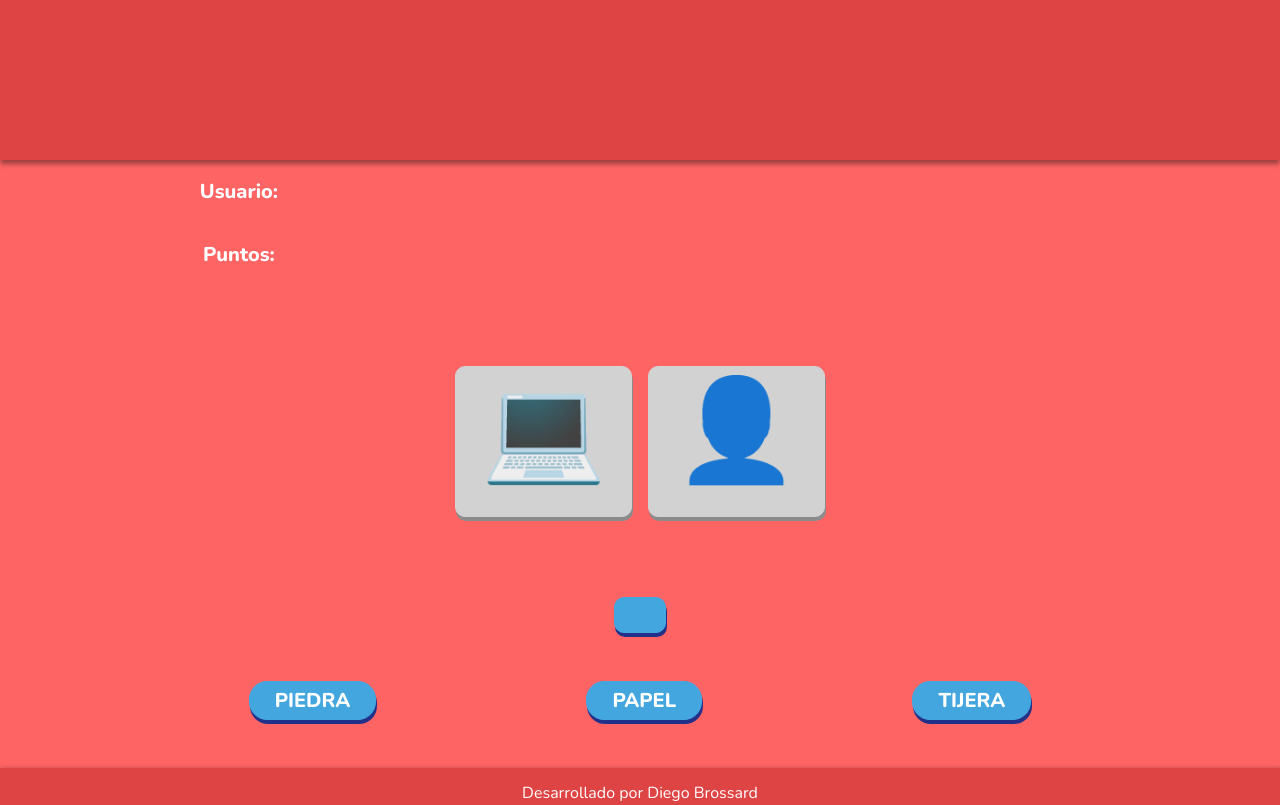
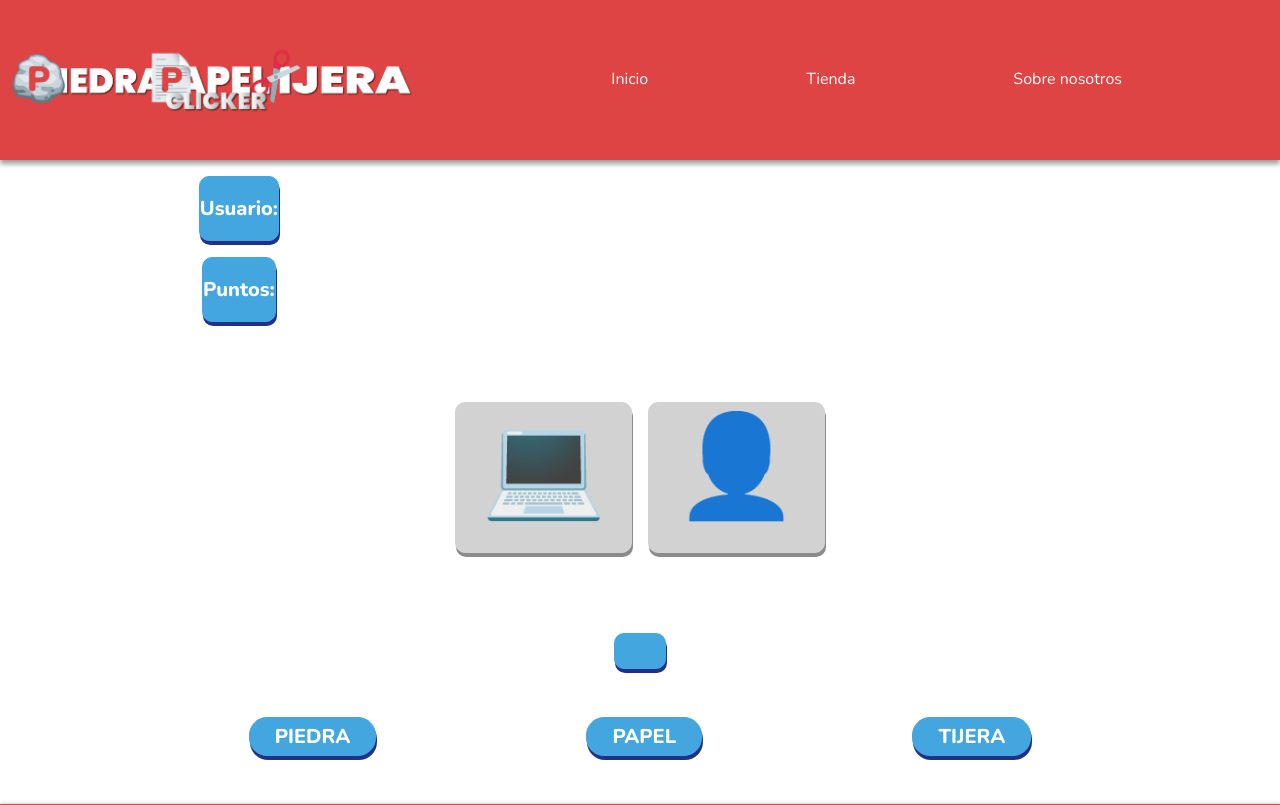
Before and after one commit to Diego9899/Piedra-Papel-Tijera, a plain HTML site: page index.html in a window 1280 px wide. Shown: the top 805 px of the page. Drawn offline with nearby package versions, Linux system fonts and the light colour scheme.

Commit message:
Se agrego logo y cambios en el estilo

```diff
--- a/index.html
+++ b/index.html
@@ -18,11 +18,14 @@
 <body>
     <header>
         <nav>
-            <div>
-                <ul>
-                    <li></li>
-                    <li></li>
-                    <li></li>
+            <div class="contenedorNav">
+                <div class="contenedorNavLogo">
+                    <a href="./index.html"><img src="./img/logo2.png" alt="Piedra papel tijera logo" class="imgLogo"></a>
+                </div>
+                <ul class="contenedorNavNav">
+                    <li>Inicio</li>
+                    <li>Tienda</li>
+                    <li>Sobre nosotros</li>
                 </ul>
             </div>
         </nav>
@@ -57,6 +60,7 @@
             <p>Desarrollado por Diego Brossard</p>
         </div>
     </footer>
+    <script src="https://unpkg.com/sweetalert/dist/sweetalert.min.js"></script>
     <script defer src="./mainYT.js" type="text/javascript"></script>
 </body>
 
--- a/style.css
+++ b/style.css
@@ -7,7 +7,8 @@
 
 
 body {
-    background-color:rgb(255, 100, 100);
+    background-color: rgb(255, 255, 255);
+    /* background-color:rgb(255, 100, 100); */
     background-attachment: fixed;
     background-repeat: no-repeat;
     background-size: cover;
@@ -25,6 +26,32 @@ header{
   box-shadow: 0px 4px 5px rgba(0, 0, 0, 0.384);
   background-color: rgb(223, 68, 68);
   display: flex;
+}
+.contenedorNav{
+  display: flex;
+  flex-direction: row;
+  justify-content: center;
+  align-items: center;
+  margin: 3% auto;
+  width: 100%;
+}
+.contenedorNavLogo{
+width: 50%;
+}
+.contenedorNavNav{
+  width: 100%;
+  display: flex;
+  flex-direction: row;
+  justify-content: space-evenly;
+}
+.imgLogo{
+  width: 100%;
+  min-width: 50%;
+  height: auto;
+}
+.imgLogo:hover{
+  transition: 600ms;
+  transform: scale(1.1,1.1);
 }
 /* --------------Grid--------------- */
 
@@ -46,12 +73,30 @@ header{
   color:#ffffff;
 	font-size:20px;
 	font-weight:bold;
+  /* Estilo */
+  box-shadow: 1px 4px 0px 0px #21318a;
+	background-color:rgb(68, 166, 223);
+	border-radius:10px;
+  border:1px solid rgb(68, 166, 223);
+	color:#ffffff;
+	font-size:20px;
+	font-weight:bold;
+  margin: 1rem auto;
 }
 .contenedorPuntos{
   grid-area: puntos;
   color:#ffffff;
 	font-size:20px;
 	font-weight:bold;
+    /* Estilo */
+    box-shadow: 1px 4px 0px 0px #21318a;
+    background-color:rgb(68, 166, 223);
+    border-radius:10px;
+    border:1px solid rgb(68, 166, 223);
+    color:#ffffff;
+    font-size:20px;
+    font-weight:bold;
+
 }
 .contenedorJuego{
   grid-area: juego;
```
Also changed, not shown: img/logo.png (added), img/logo2.png (added).
